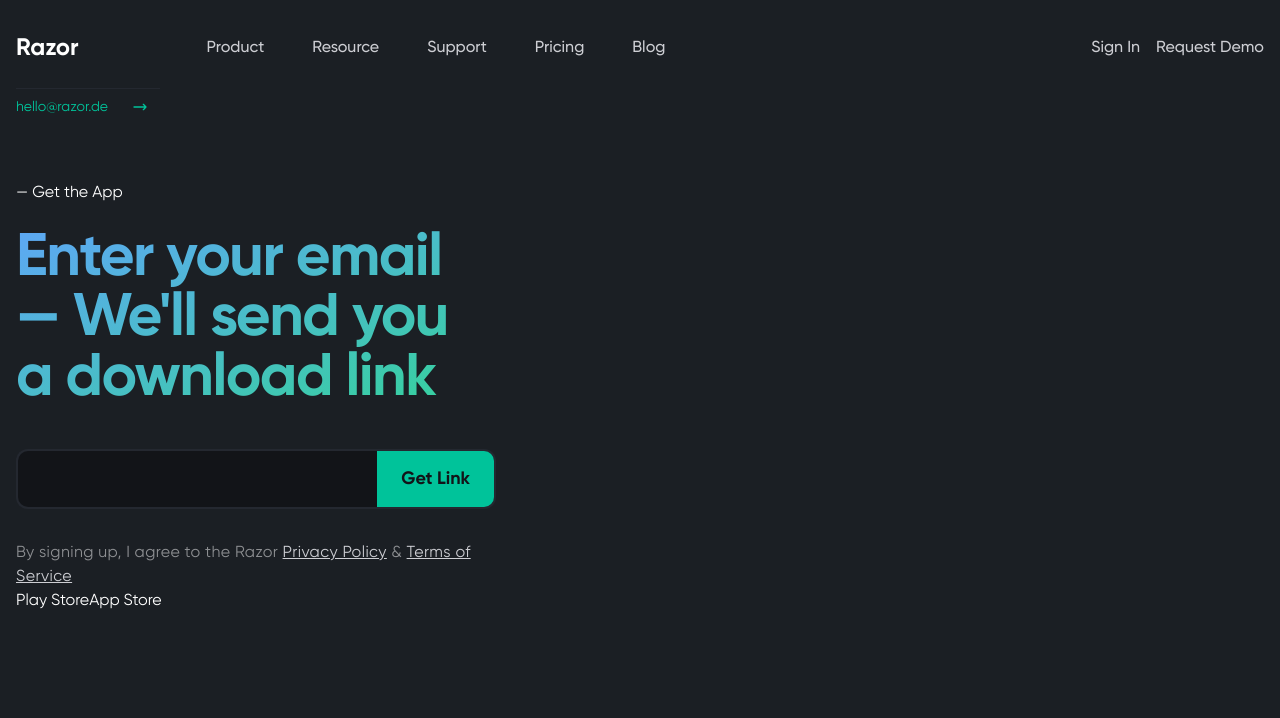
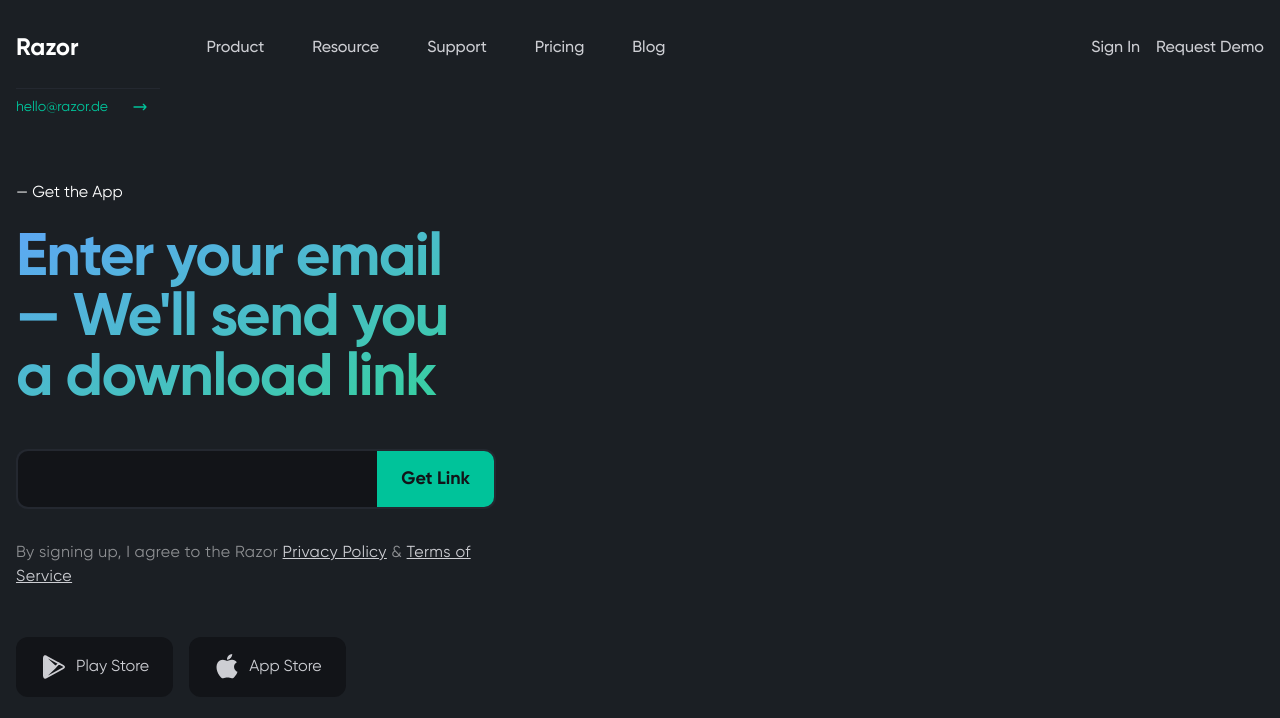
Before and after one commit to roma-marshall/landing-vue, a Vue app: page / in a window 1280 px wide. Shown: the top 718 px of the page. Built offline with nearby package versions, Linux system fonts and the light colour scheme.

Commit message:
add import playstore & app store

```diff
--- a/src/App.vue
+++ b/src/App.vue
@@ -38,9 +38,15 @@
               <a href="" class="text-gray-500 underline">Privacy Policy</a> &
               <a href="" class="text-gray-500 underline">Terms of Service</a>
             </p>
-            <div>
-              <button>Play Store</button>
-              <button>App Store</button>
+            <div class="flex items-center gap-4 pt-12">
+              <button class="flex items-center gap-2 px-6 py-4 text-gray-500 rounded-xl bg-gray-900">
+                <PlayStoreIcon class="h-7 w-7"/>
+                Play Store
+              </button>
+              <button class="flex items-center gap-2 px-6 py-4 text-gray-500 rounded-xl bg-gray-900">
+                <AppleIcon class="h-7 w-7"/>
+                App Store
+              </button>
             </div>
           </div>
         </div>
@@ -52,6 +58,8 @@
 
 <script setup>
 import ArrowRight from './icons/arrow-right.svg'
+import AppleIcon from './icons/apple.svg'
+import PlayStoreIcon from './icons/play-store.svg'
 </script>
 
 <style scoped>
```
